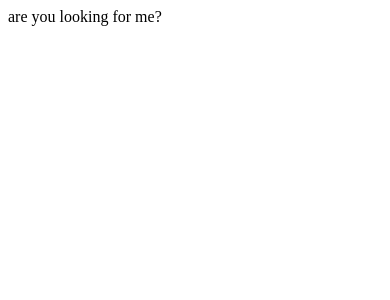
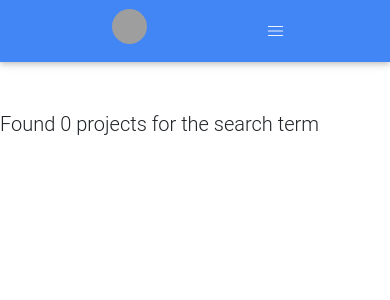
Before and after one commit to dan-jugz/aWward, a Django app: page /search/ in a window 390 px wide. Shown: the top 300 px of the page. Run offline with Django 3.2, Linux system fonts and the light colour scheme; the visitor is signed in with stand-in values (Sample User, id 1); some libraries are stand-ins or nearby versions; grey boxes are pictures that could not be loaded.

Commit message:
setup template to display the search reesults upon

```diff
--- a/rating/templates/search.html
+++ b/rating/templates/search.html
@@ -1 +1,32 @@
-<p>are you looking for me?</p>
+{%extends 'base.html'%}
+{% block content %}
+<div class="container">
+  <br>
+  <br>
+  <div class="row">
+    {% if projects%}
+      <h2>Found {{ projects|length }} of searched term {{message}}</h2>
+    {% else %}
+      <h2> Found 0 projects for the search term {{message}}</h2>
+    {% endif %}
+
+  </div>
+
+  {% if projects %}
+  <div class="row">
+      {% for project in projects %}
+      <div class="col-md-4">
+          <div class="card">
+              <img class="card-img-top" src="{{project.landing_page.url}}" alt="Card image cap">
+              <div class="card-body">
+                <p class="card-text"><strong>{{project.title}}</strong>: {{project.description |truncatechars_html:170}}</p>
+                <a href="http://{{project.live_link}}" class="btn btn-primary">Live site</a>
+                <a href="/project/{{project.id}}" class="btn btn-primary">Review</a>
+              </div>
+            </div>
+      </div>
+      {% endfor %}
+    </div>
+  {% endif %}
+</div>
+{% endblock %}
```
